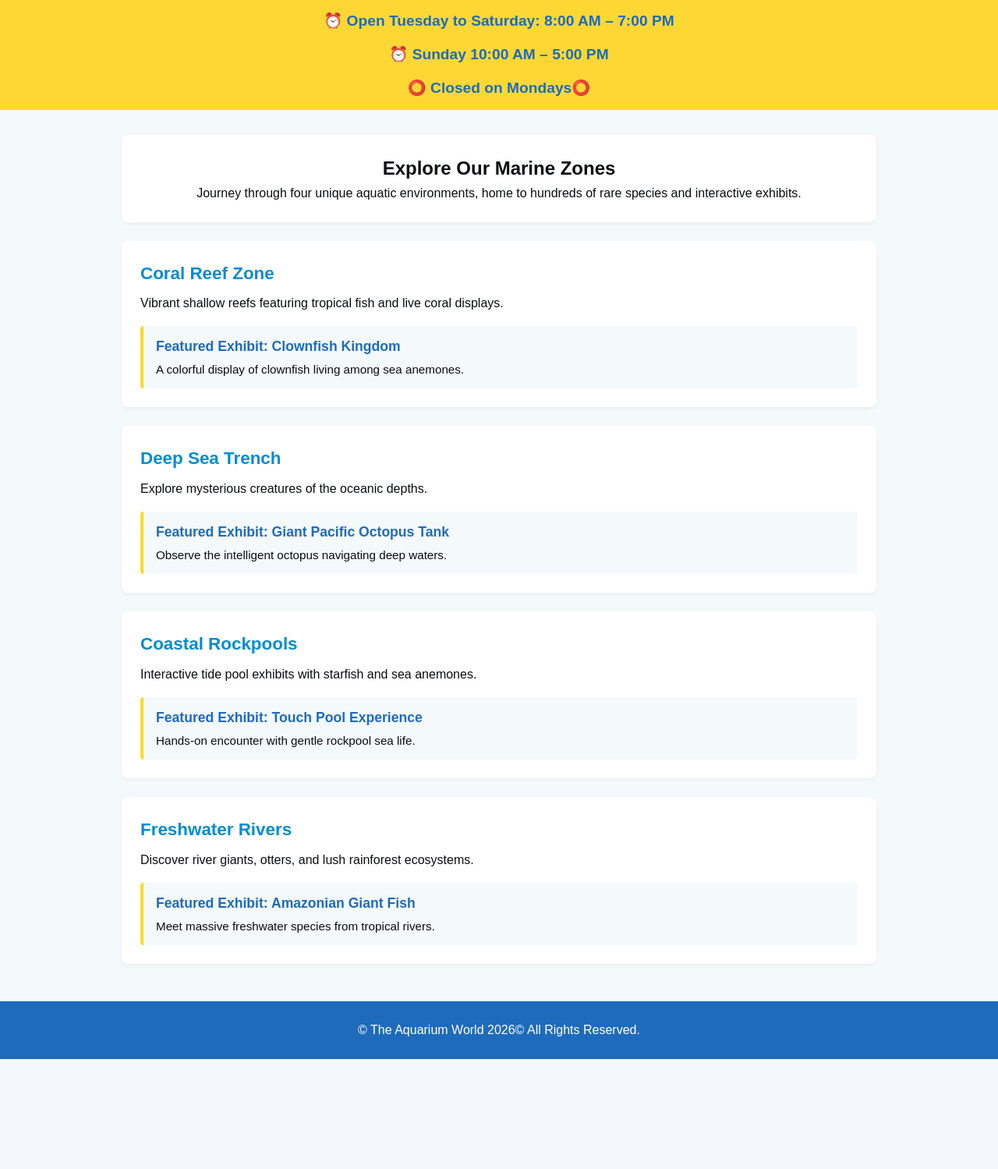
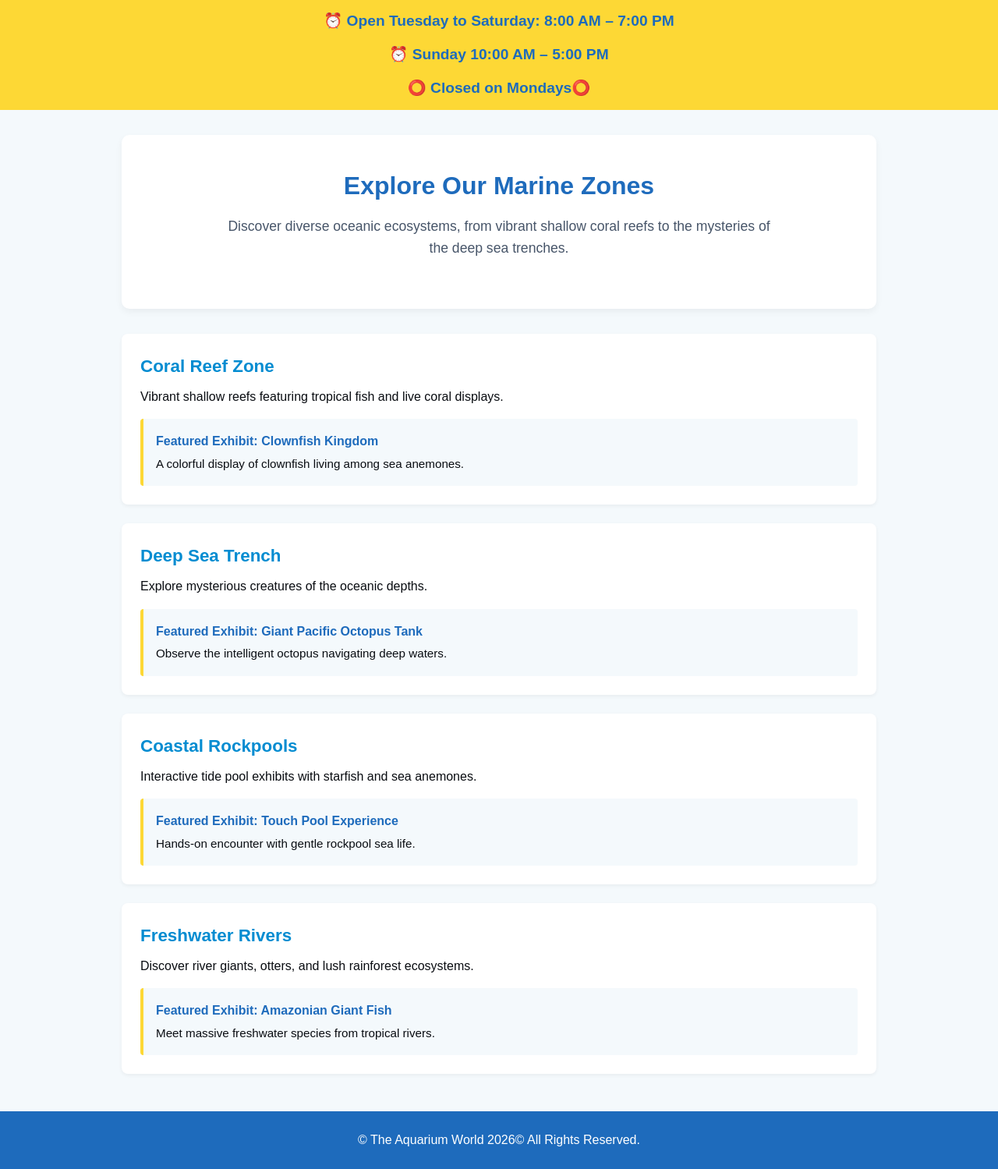
Before and after one commit to cassiomariano/10436915, a Node server app: page /zones in a window 1280 px wide. Shown: the part 70-1569 px from the top of the page at 78% size. Before the commit the page ends 1428 px from the top, so only its background shows below. Run offline with Node 20, Linux system fonts and the light colour scheme; data comes from the database, SQL or seed files in the repository; both versions use the stored data as it was after the commit; some libraries are stand-ins or nearby versions.

Commit message:
update text and general content across pages

```diff
--- a/views/zones.ejs
+++ b/views/zones.ejs
@@ -1,32 +1,34 @@
 <%- include('partials/header') %>
 
 <main>
-  <section class="zones-intro card" style="text-align: center;">
+  <section class="welcome-card" style="margin-bottom: 2rem;">
     <h2>Explore Our Marine Zones</h2>
-    <p>Journey through four unique aquatic environments, home to hundreds of rare species and interactive exhibits.</p>
+    <p>Discover diverse oceanic ecosystems, from vibrant shallow coral reefs to the mysteries of the deep sea trenches.</p>
   </section>
 
-  <div class="zones-grid" style="margin-top: 1.5rem;">
-    <% if (data && data.length > 0) { %>
+  <% if (data && data.length > 0) { %>
+    <div class="zones-grid">
       <% data.forEach(item => { %>
-        <article class="card zone-card">
-          <h3 style="color: var(--primary-blue); font-size: 1.4rem;"><%= item.zone_name %></h3>
-          <p style="margin-top: 0.5rem;"><%= item.zone_desc %></p>
+        <article class="card">
+          <h3 style="color: var(--primary-blue); font-size: 1.4rem; margin-bottom: 0.5rem;">
+            <%= item.zone_name %>
+          </h3>
+          <p style="margin-bottom: 1rem;"><%= item.zone_desc %></p>
 
           <% if (item.exhibit_name) { %>
-            <div class="exhibit-box" style="margin-top: 1rem; padding: 0.75rem 1rem; background-color: var(--bg-light); border-left: 4px solid var(--accent-yellow); border-radius: 4px;">
-              <h4 style="color: var(--dark-navy); font-size: 1.1rem;">Featured Exhibit: <%= item.exhibit_name %></h4>
+            <div style="background-color: var(--bg-light); padding: 1rem; border-left: 4px solid var(--accent-yellow); border-radius: 4px;">
+              <strong style="color: var(--dark-navy);">Featured Exhibit: <%= item.exhibit_name %></strong>
               <p style="font-size: 0.95rem; margin-top: 0.25rem;"><%= item.exhibit_desc %></p>
             </div>
           <% } %>
         </article>
       <% }) %>
-    <% } else { %>
-      <div class="card">
-        <p>No marine zones found in the database.</p>
-      </div>
-    <% } %>
-  </div>
+    </div>
+  <% } else { %>
+    <div class="card" style="text-align: center;">
+      <p>No zones found in the database. Please run <code>node database/init.js</code> in your terminal.</p>
+    </div>
+  <% } %>
 </main>
 
 <%- include('partials/footer') %>
```
Also changed, not shown: views/activity.ejs (+4 -4 lines), database.db.
